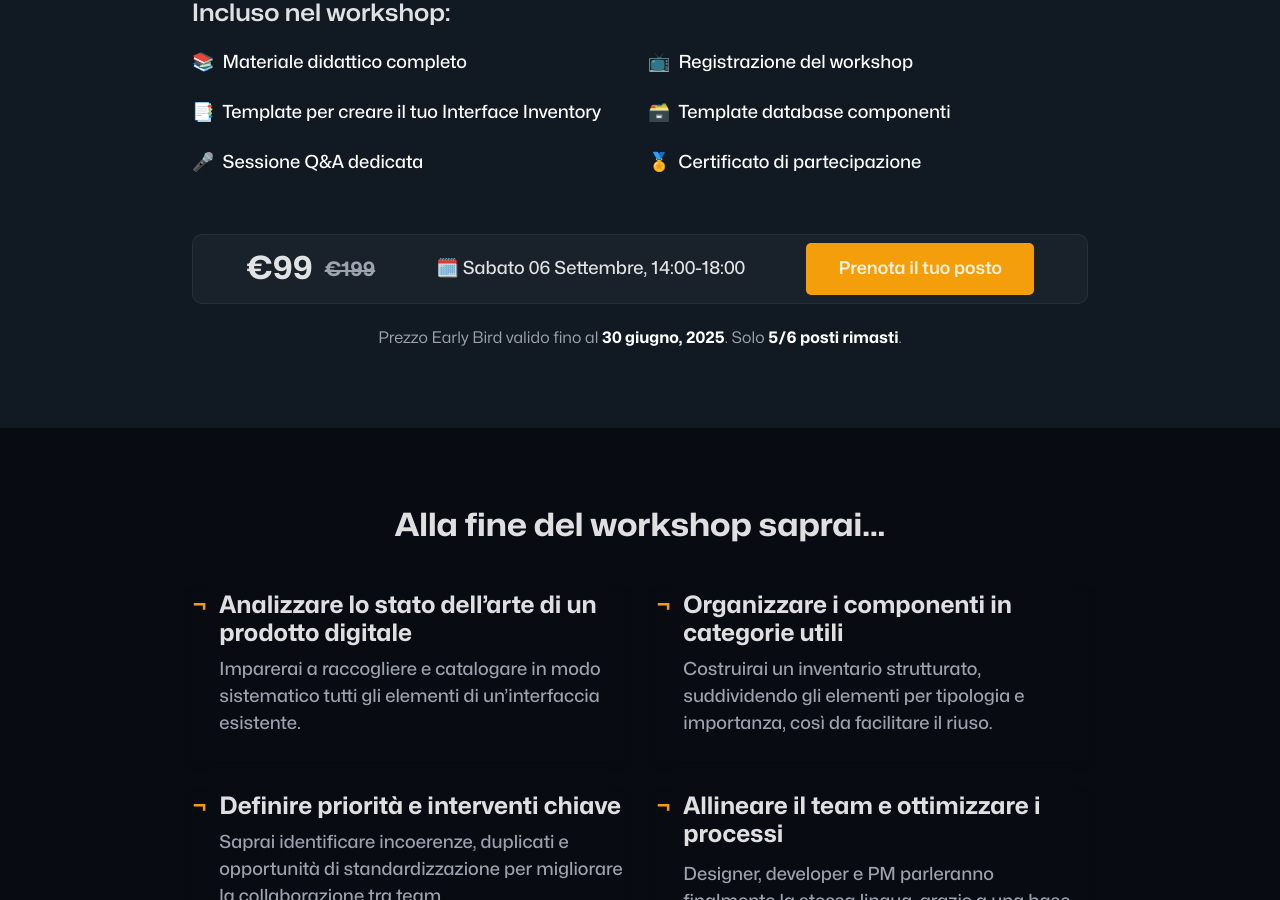
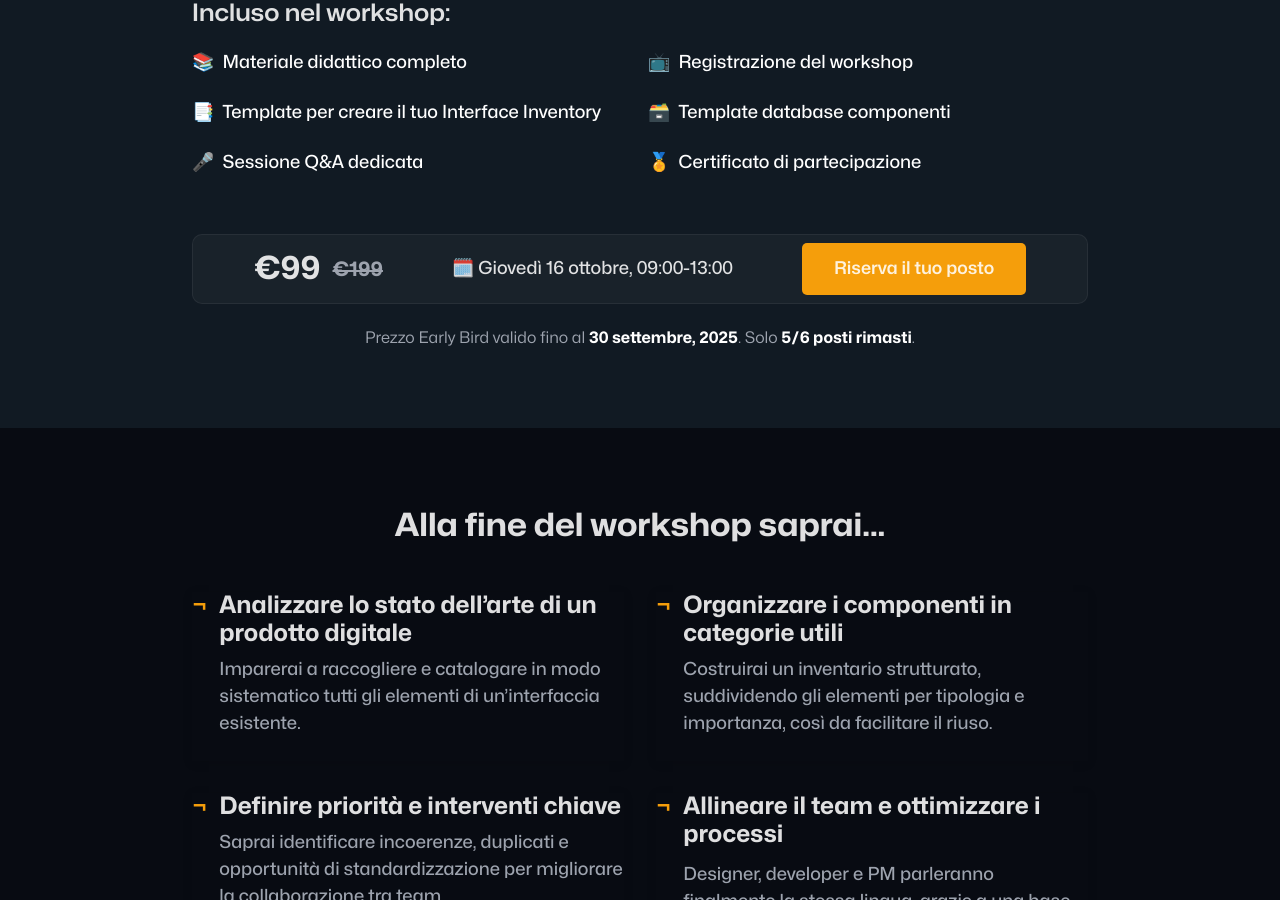
Before and after one commit to zetareticoli/fi, a Jekyll site: the page built from _workshops/interface-inventory/index.md, in a window 1280 px wide and 900 px high, scrolled down 1737 px. Built offline with Jekyll 4.4.1, drawn with Linux system fonts in a browser that asks for light colours; some web fonts are replaced; comment, search, counter and statistics services are not loaded; some of the changed text lies outside the part shown.

Commit message:
content: new workshop date

```diff
--- a/_workshops/interface-inventory/index.md
+++ b/_workshops/interface-inventory/index.md
@@ -44,8 +44,8 @@ og-image: workshops/interface-inventory/interface-inventory-og.png
       <p>Un <strong>workshop pratico per designer e sviluppatori</strong> che vogliono organizzare le interfacce e ridurre drasticamente i tempi di sviluppo.</p>
       <div class="price-section mb-m">
         <div class="price">€99 <span class="price-old">€199</span></div>
-        <div class="date">🗓️ Sabato 06 Settembre, 14:00-18:00</div>
-        <a href="https://francescoimprota.kit.com/products/workshop-interface-inventory?promo=3G565J82BC" class="cta-primary plausible-event-name=Buy+Workshop">Prenota il tuo posto</a>
+        <div class="date">🗓️ Giovedì 16 ottobre, 09:00-13:00</div>
+        <a href="https://francescoimprota.kit.com/products/workshop-interface-inventory?promo=3G565J82BC&step=checkout" class="cta-primary plausible-event-name=Buy+Workshop">Riserva il tuo posto</a>
       </div>
 
       <div class="list-card-4 mb-l">
@@ -209,12 +209,12 @@ og-image: workshops/interface-inventory/interface-inventory-og.png
 
       <div class="price-section mb-m">
         <div class="price">€99 <span class="price-old">€199</span></div>
-        <div class="date">🗓️ Sabato 06 Settembre, 14:00-18:00</div>
-        <a href="https://francescoimprota.kit.com/products/workshop-interface-inventory?promo=3G565J82BC" class="cta-primary">Prenota il tuo posto</a>
+        <div class="date">🗓️ Giovedì 16 ottobre, 09:00-13:00</div>
+        <a href="https://francescoimprota.kit.com/products/workshop-interface-inventory?promo=3G565J82BC&step=checkout" class="cta-primary">Riserva il tuo posto</a>
       </div>
       <div class="text-center">
         <p class="event-countdown" style="display: none;"></p>
-        <p class="event-static mb-m text-small font-regular color-text-light">Prezzo Early Bird valido fino al <strong>30 giugno, 2025</strong>. Solo <strong>5/6 posti rimasti</strong>.</p>
+        <p class="event-static mb-m text-small font-regular color-text-light">Prezzo Early Bird valido fino al <strong>30 settembre, 2025</strong>. Solo <strong>5/6 posti rimasti</strong>.</p>
       </div>
     </div>
   </section>
@@ -357,11 +357,11 @@ og-image: workshops/interface-inventory/interface-inventory-og.png
       </p>
       <div class="price-section mb-m">
         <div class="price">€99 <span class="price-old">€199</span></div>
-        <div class="date">🗓️ Sabato 06 Settembre, 14:00-18:00</div>
-        <a href="https://francescoimprota.kit.com/products/workshop-interface-inventory?promo=3G565J82BC" class="cta-primary plausible-event-name=Buy+Workshop">Prenota il tuo posto</a>
+        <div class="date">🗓️ Giovedì 16 ottobre, 09:00-13:00</div>
+        <a href="https://francescoimprota.kit.com/products/workshop-interface-inventory?promo=3G565J82BC&step=checkout" class="cta-primary plausible-event-name=Buy+Workshop">Riserva il tuo posto</a>
       </div>
       <p class="event-countdown" style="display: none;"></p>
-      <p class="event-static mb-m text-small font-regular color-text-light">Prezzo Early Bird valido fino al <strong>30 giugno, 2025</strong>. Solo <strong>5/6 posti rimasti</strong>.</p>
+      <p class="event-static mb-m text-small font-regular color-text-light">Prezzo Early Bird valido fino al <strong>30 settembre, 2025</strong>. Solo <strong>5/6 posti rimasti</strong>.</p>
       <hr>
       <p class="text-small color-text-light mb-xs">Hai dubbi o altre domande?</p>
       <p>
```
Also changed, not shown: other parts of _workshops/interface-inventory/index.md (+1 -1 lines).
